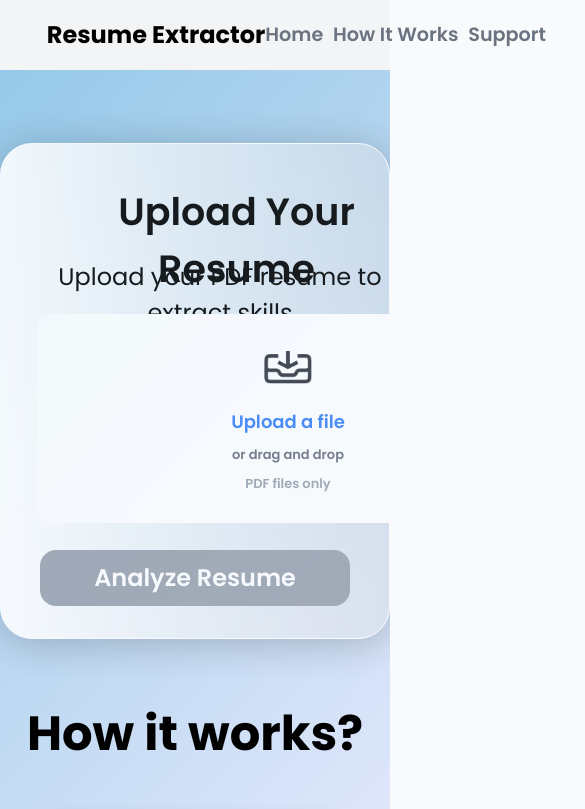
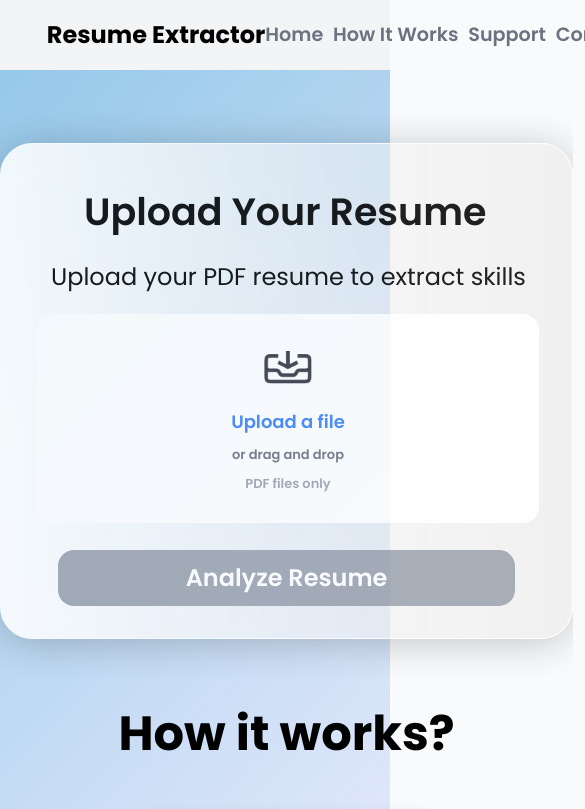
Before and after one commit to Fury044/Resume-Extractor-Final, a React (Vite) app in the folder frontend/: page / in a window 390 px wide. Shown: the top 809 px of the page, 585 px wide, since content can reach past the window. Built offline with nearby package versions, Linux system fonts and the light colour scheme; no server answers.

Commit message:
Add files via upload

```diff
--- a/frontend/src/components/Layout.jsx
+++ b/frontend/src/components/Layout.jsx
@@ -24,7 +24,7 @@ export default function Layout() {
   }, [navigate, location.pathname]);
 
   return (
-    <div style={{width: '100%', height: '100%', position: 'relative', background: 'linear-gradient(134deg, #91C7E8 0%, #DEE6FA 50%, #C3B2F4 100%)'}}>
+    <div style={{width: '100%', minHeight: '100vh', display: 'flex', flexDirection: 'column', position: 'relative', background: 'linear-gradient(134deg, #91C7E8 0%, #DEE6FA 50%, #C3B2F4 100%)'}}>
       <nav style={{width: '100%', height: '70px', background: '#F3F4F6', display: 'flex', alignItems: 'center', justifyContent: 'space-between', padding: '0 12vw', boxSizing: 'border-box'}}>
         <div style={{color: 'black', fontSize: '1.5rem', fontFamily: 'Poppins', fontWeight: 700, wordWrap: 'break-word', whiteSpace: 'nowrap'}}>
           Resume Extractor
@@ -33,9 +33,10 @@ export default function Layout() {
           <Link to="/" style={{color: '#6B7280', fontSize: '1.2rem', fontFamily: 'Poppins', fontWeight: 600, textDecoration: 'none', whiteSpace: 'nowrap'}}>Home</Link>
           <span onClick={handleHowItWorks} style={{color: '#6B7280', fontSize: '1.2rem', fontFamily: 'Poppins', fontWeight: 600, whiteSpace: 'nowrap', textDecoration: 'none', cursor: 'pointer'}}>How It Works</span>
           <a href="https://forms.gle/4SELrSr1mTJ85ue48" target="_blank" rel="noopener noreferrer" style={{color: '#6B7280', fontSize: '1.2rem', fontFamily: 'Poppins', fontWeight: 600, whiteSpace: 'nowrap', textDecoration: 'none'}}>Support</a>
+          <a href="mailto:divyanshusharma3darts@email.com" style={{color: '#6B7280', fontSize: '1.2rem', fontFamily: 'Poppins', fontWeight: 600, whiteSpace: 'nowrap', textDecoration: 'none'}}>Contact</a>
         </div>
       </nav>
-      <main className="max-w-7xl mx-auto py-6 sm:px-6 lg:px-8">
+      <main style={{flex: 1}} className="max-w-7xl mx-auto py-6 sm:px-6 lg:px-8">
         <Outlet />
       </main>
       <footer style={{width: '100%', background: '#F3F4F6', height: '70px', display: 'flex', alignItems: 'center', justifyContent: 'center', zIndex: 100, marginTop: 40}}>
```
